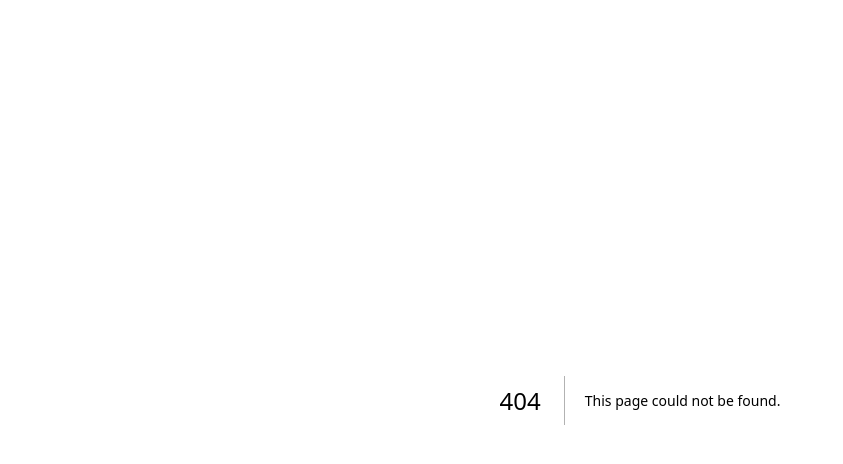
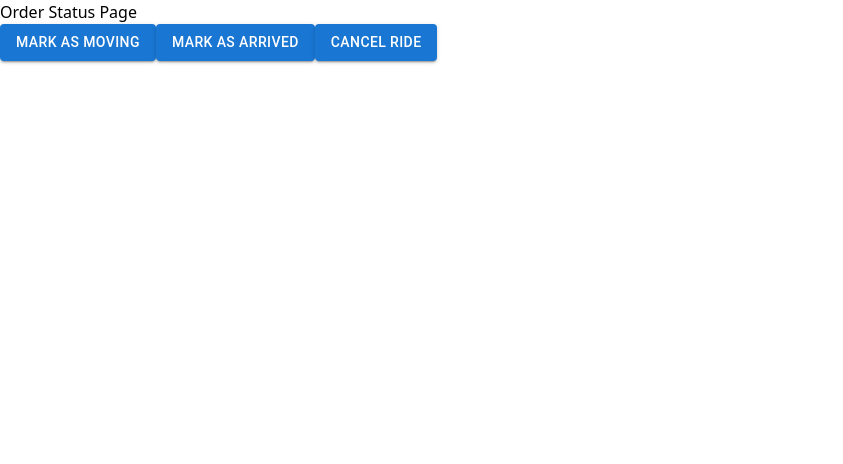
Before and after one commit to hoandk203/F8_Final_Project, a Next.js app in the folder web/: page /order-status in a window 1280 px wide. Before the commit this address had no page. Shown: the top 464 px of the page, without its empty margins (0-843 px from the left). Built offline with nearby package versions, Linux system fonts and the light colour scheme.

Commit message:
Add home, login, register, order-status page. Install M-UI, Tailwind

```diff
--- /dev/null
+++ b/web/src/app/(page)/order-status/page.tsx
@@ -0,0 +1,20 @@
+import CustomButton from "@/components/CustomButton";
+
+const OrderStatusPage = () => {
+    return (
+        <>
+            <div className="container mx-auto">
+                <div className="px-3">
+                    <h1>Order Status Page</h1>
+                    <div className="flex flex-col gap-y-2">
+                        <CustomButton label={"Mark as moving"} focus={true}/>
+                        <CustomButton label={"Mark as arrived"} focus={false}/>
+                        <CustomButton label={"Cancel ride"} focus={false}/>
+                    </div>
+                </div>
+            </div>
+        </>
+    )
+}
+
+export default OrderStatusPage
--- a/web/src/app/layout.tsx
+++ b/web/src/app/layout.tsx
@@ -1,8 +1,9 @@
-import type { Metadata } from "next";
+import type {Metadata} from "next";
+import '@/assets/css/style.css'
 
 export const metadata: Metadata = {
-  title: "Create Next App",
-  description: "Generated by create next app",
+    title: "Driver App",
+    description: "Driver App",
 };
 
 export default function RootLayout({
--- /dev/null
+++ b/web/src/assets/css/style.css
@@ -0,0 +1,9 @@
+@tailwind base;
+@tailwind components;
+@tailwind utilities;
+
+* {
+    padding: 0;
+    margin: 0;
+    box-sizing: border-box;
+}
--- a/web/src/components/CustomButton.tsx
+++ b/web/src/components/CustomButton.tsx
@@ -1,11 +1,17 @@
+import React from "react";
+import {Button} from '@mui/material';
 
-
-const CustomButton = () => {
-    return (
-        <div>
-            <button>click click</button>
-        </div>
-    )
+interface CustomButtonProps {
+    label: string,
+    focus: boolean
 }
 
-export default CustomButton
+const CustomButton: React.FC<CustomButtonProps> = ({label, focus}) => {
+    return (
+        <Button variant="contained" className={focus ? "bg-gray-800 text-white" : "bg-gray-200 text-black"}>
+            {label}
+        </Button>
+    );
+};
+
+export default CustomButton;
```
Also changed, not shown: web/package.json (+14 -5 lines), web/src/app/(page)/(auth)/login/page.tsx (added, +9 -0 lines), web/src/app/(page)/(auth)/register/page.tsx (added, +9 -0 lines), web/src/app/page.tsx (+5 -8 lines), 1 other file (tests, documents, lock files or other folders). Lines whose indentation alone changed are shown as unchanged.
